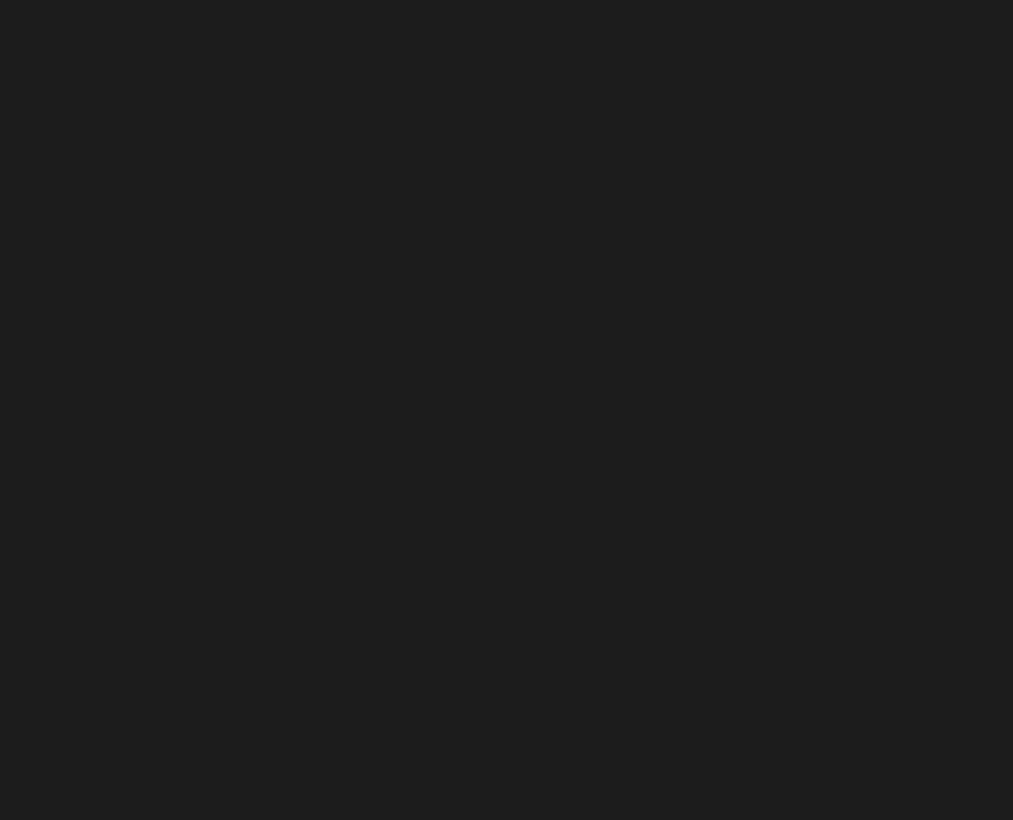
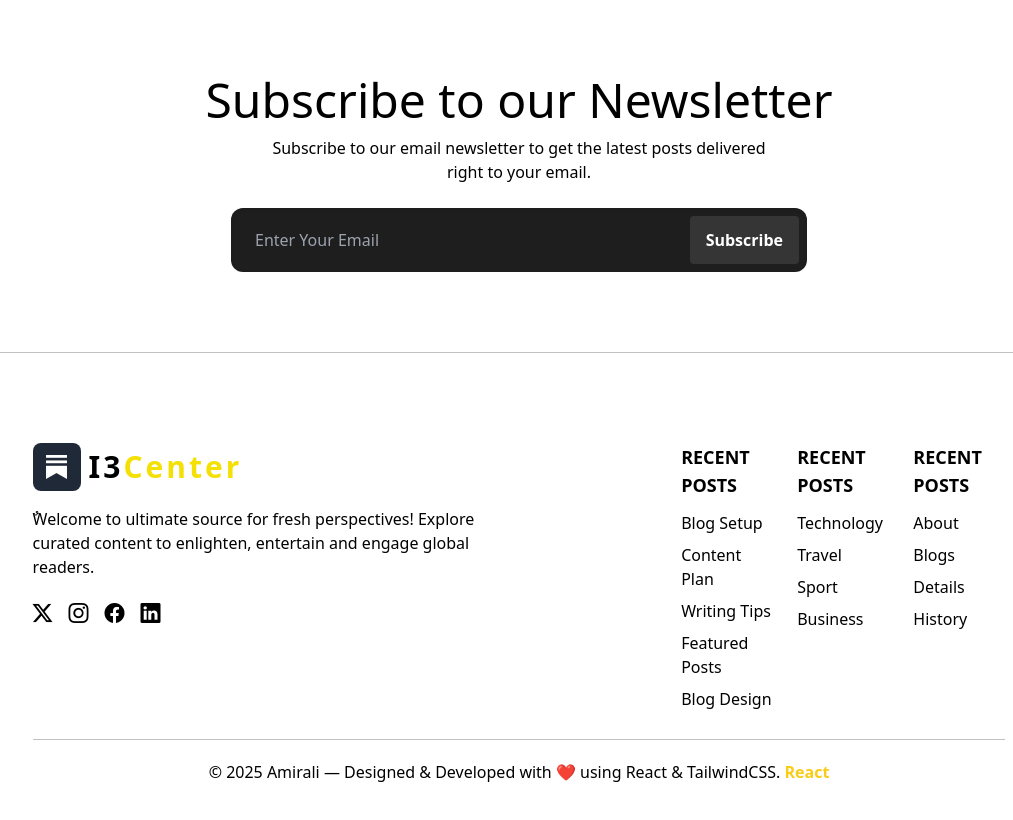
Before and after one commit to AmiraliAkhbari/ProjectReact, a React (Vite) app: page / in a window 1280 px wide. Shown: the part 900-1720 px from the top of the page, without its empty margins (121-1134 px from the left). Before the commit the page ends 896 px from the top, so only its background shows below. Built offline with nearby package versions, Linux system fonts and the light colour scheme.

Commit message:
feat: add Blog and BlogDetails pages with routing and reusable Footer
- Created Blog listing and single blog detail pages
- Integrated Footer component across the layout
- Updated App.jsx to define new routes and structure

```diff
--- a/src/App.jsx
+++ b/src/App.jsx
@@ -32,9 +32,9 @@ export default function App() {
 
       <Routes>
         <Route path='/' element={<><Home/></>}/>
+      </Routes>
 
-
-      </Routes>
+      <Footer/>
       </div>
 
     </>
--- a/src/Components/Footer/index.jsx
+++ b/src/Components/Footer/index.jsx
@@ -1,9 +1,151 @@
-import React from 'react'
+import React from "react";
+import { Link } from "react-router-dom";
 
 export default function Footer() {
   return (
-    <div>
-
-    </div>
-  )
+    <>
+      <div>
+        <div className="newsletter py-20 flex items-center justify-center flex-col">
+          <h2 className="text-5xl mb-3 font-bricolage">
+            Subscribe to our Newsletter
+          </h2>
+          <p className="text-center mb-6">
+            Subscribe to our email newsletter to get the latest posts delivered{" "}
+            <br /> right to your email.
+          </p>
+          <form className="w-[80%] md:w-[45%] flex items-center bg-[#1e1e1e] rounded-xl p-2 shadow-inner">
+            <input
+              type="email"
+              placeholder="Enter Your Email"
+              className="flex-1 bg-transparent text-white placeholder-gray-400 px-4 py-2 outline-none"
+            ></input>
+            <button
+              type="submit"
+              className="font-semibold text-white bg-gray-50/10 hover:bg-gray-50/20 transition rounded p-3 px-4"
+            >
+              Subscribe
+            </button>
+          </form>
+        </div>
+        <div className="footer pt-[50px] border-t border-[#83838380]">
+          <div className="px-[8%] lg:px-[12%] py-10">
+            <div className="flex flex-warp pb-7">
+              <div className="w-full lg:w-2/3">
+                <div className="flex items-center space-x-2">
+                  <div className="bg-gray-800 p-2 px-3 rounded-lg">
+                    <i className="bi bi-substack text-white text-2xl"></i>
+                  </div>
+                  <Link to="/">
+                    <h1 className="text-3xl font-bricolage tracking-widest font-bold text-black dark:text-white">
+                      I3<span className="text-[#f4e005]">Center</span>
+                    </h1>
+                  </Link>
+                </div>
+                <p className="mt-4 mb-5">
+                  ٌWelcome to ultimate source for fresh perspectives! Explore{" "}
+                  <br /> curated content to enlighten, entertain and engage
+                  global <br /> readers.
+                </p>
+                <div className="social-icons flex gap-4 md:mb-10">
+                  <i className="bi bi-twitter-x hover:text-yellow-400 cursor-pinter transition text-xl"></i>
+                  <i className="bi bi-instagram hover:text-yellow-400 cursor-pinter transition text-xl"></i>
+                  <i className="bi bi-facebook hover:text-yellow-400 cursor-pinter transition text-xl"></i>
+                  <i className="bi bi-linkedin hover:text-yellow-400 cursor-pinter transition text-xl"></i>
+                </div>
+              </div>
+              <div className="w-full lg:w-1/3 grid grid-cols-1 md:grid-cols-3 mt-5 lg:mt-0 lg:grid-cols-3 gap-6">
+                <div>
+                  <h4 className="text-lg font-bold uppercase mb-3">
+                    Recent Posts{" "}
+                  </h4>
+                  <ul className="space-y-2">
+                    <li>
+                      <a href="#" className="hover:text-yellow-400 transition">
+                        Blog Setup
+                      </a>
+                    </li>
+                    <li>
+                      <a href="#" className="hover:text-yellow-400 transition">
+                        Content Plan
+                      </a>
+                    </li>
+                    <li>
+                      <a href="#" className="hover:text-yellow-400 transition">
+                        Writing Tips
+                      </a>
+                    </li>
+                    <li>
+                      <a href="#" className="hover:text-yellow-400 transition">
+                        Featured Posts
+                      </a>
+                    </li>
+                    <li>
+                      <a href="#" className="hover:text-yellow-400 transition">
+                        Blog Design
+                      </a>
+                    </li>
+                  </ul>
+                </div>
+                <div>
+                  <h4 className="text-lg font-bold uppercase mb-3">
+                    Recent Posts{" "}
+                  </h4>
+                  <ul className="space-y-2">
+                    <li>
+                      <a href="#" className="hover:text-yellow-400 transition">
+                        Technology
+                      </a>
+                    </li>
+                    <li>
+                      <a href="#" className="hover:text-yellow-400 transition">
+                        Travel
+                      </a>
+                    </li>
+                    <li>
+                      <a href="#" className="hover:text-yellow-400 transition">
+                        Sport
+                      </a>
+                    </li>
+                    <li>
+                      <a href="#" className="hover:text-yellow-400 transition">
+                        Business
+                      </a>
+                    </li>
+                  </ul>
+                </div>
+                <div>
+                  <h4 className="text-lg font-bold uppercase mb-3">
+                    Recent Posts{" "}
+                  </h4>
+                  <ul className="space-y-2">
+                    <li>
+                      <a href="#" className="hover:text-yellow-400 transition">
+                        About
+                      </a>
+                    </li>
+                    <li>
+                      <a href="#" className="hover:text-yellow-400 transition">
+                        Blogs
+                      </a>
+                    </li>
+                    <li>
+                      <a href="#" className="hover:text-yellow-400 transition">
+                        Details
+                      </a>
+                    </li>
+                    <li>
+                      <a href="#" className="hover:text-yellow-400 transition">
+                        History
+                      </a>
+                    </li>
+                  </ul>
+                </div>
+              </div>
+            </div>
+            <p className="text-center border-t border-[#83838380] p-5">© 2025 Amirali — Designed & Developed with ❤️ using React & TailwindCSS. <a href="#" className="text-yellow-400 font-bold">React</a></p>
+          </div>
+        </div>
+      </div>
+    </>
+  );
 }
--- /dev/null
+++ b/src/Pages/Blog/BlogDetalis/index.jsx
@@ -0,0 +1,9 @@
+import React from 'react'
+
+export default function index() {
+  return (
+    <div>
+
+    </div>
+  )
+}
--- /dev/null
+++ b/src/Pages/Blog/index.jsx
@@ -0,0 +1,9 @@
+import React from 'react'
+
+export default function index() {
+  return (
+    <div>
+
+    </div>
+  )
+}
```
